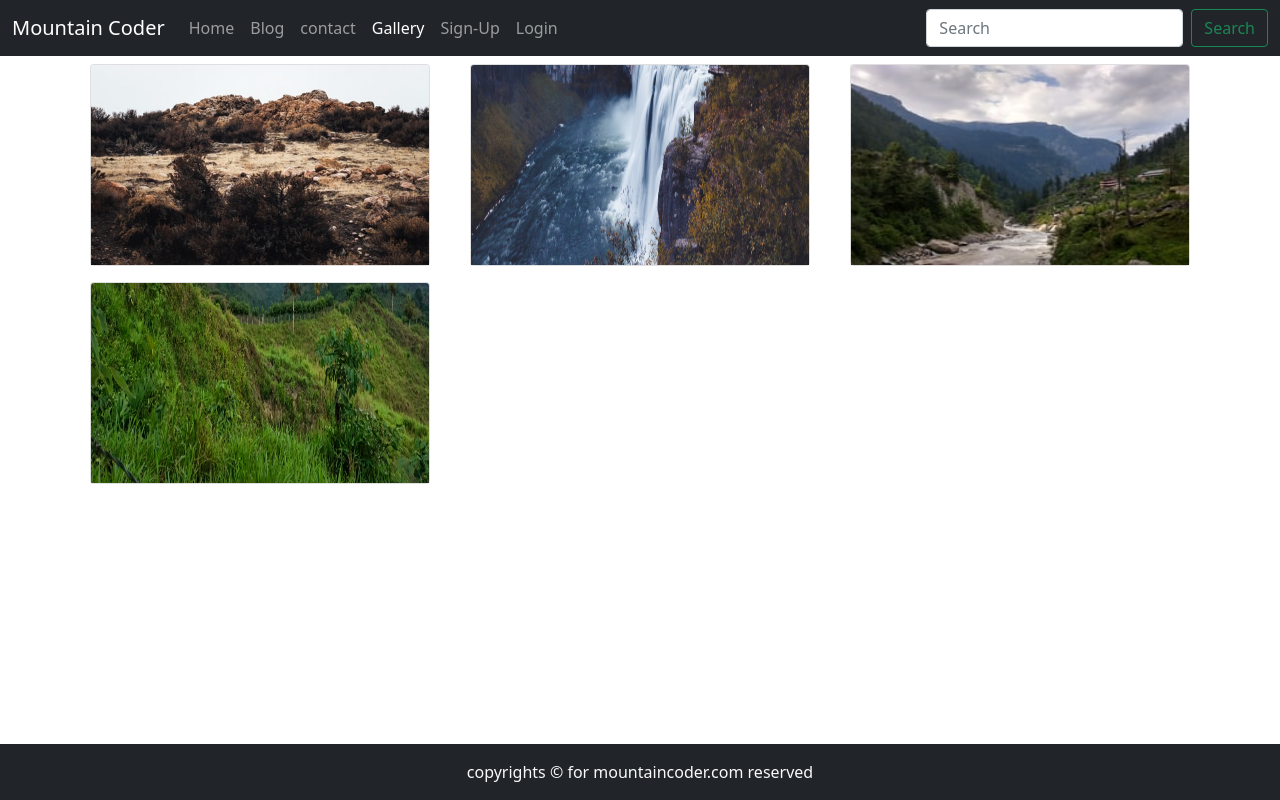
After one commit to akash7516/mountaincoder, a Django app: page /gallery/ in a window 1280 px wide. The commit adds this page. Run offline with Django 3.2, Linux system fonts and the light colour scheme; data comes from the database, SQL or seed files in the repository; both versions use the stored data as it was after the commit.

Commit message:
gallery option added

```diff
--- a/blog/admin.py
+++ b/blog/admin.py
@@ -1,5 +1,5 @@
 from django.contrib import admin
-from blog.models import Blog, Contact, Signup
+from blog.models import Blog, Contact, Signup, Photo
 # Register your models here.
 
 
@@ -13,6 +13,6 @@ class BlogAdmin(admin.ModelAdmin):
 admin.site.register(Blog,BlogAdmin)
 
 
-
+admin.site.register(Photo)
 admin.site.register(Contact)
 admin.site.register(Signup)
--- a/blog/models.py
+++ b/blog/models.py
@@ -34,3 +34,7 @@ class Signup(models.Model):
 
     def __str__(self):
         return self.name
+
+class Photo(models.Model):
+
+    Pic=models.ImageField(upload_to="imagefolder")
--- a/blog/urls.py
+++ b/blog/urls.py
@@ -16,6 +16,9 @@ Including another URLconf
 from django.contrib import admin
 from django.urls import path, include
 from blog import views
+from django.conf import settings
+from django.conf.urls.static import static
+
 
 urlpatterns = [
 
@@ -25,5 +28,6 @@ urlpatterns = [
     path('blogpost/<str:slug>', views.blogpost, name='blogpost'),
     path('contact/', views.contact, name='contact'),
     path('signup/', views.signup, name='signup'),
-    path('login/', views.login, name='login')
-]
+    path('login/', views.login, name='login'),
+    path('gallery/', views.gallery, name='gallery')
+]+ static(settings.MEDIA_URL, document_root=settings.MEDIA_ROOT)
--- a/blog/views.py
+++ b/blog/views.py
@@ -1,6 +1,6 @@
 from django.shortcuts import render, HttpResponseRedirect, HttpResponse
 from blog import models
-from blog.models import Blog,Contact,Signup
+from blog.models import Blog,Contact,Signup,Photo
 from django.db.models import Q
 
 
@@ -51,6 +51,10 @@ def contact(request):
         instance.save()
 
     return render(request,"contact.html")
+def gallery(request):
+    ph=Photo.objects.all()
+
+    return render(request,"gallery.html",{"ph":ph})
 def search(request):
     return render(request,"search.html")
 def signup(request):
--- a/mountaincoder/settings.py
+++ b/mountaincoder/settings.py
@@ -120,3 +120,5 @@ USE_TZ = True
 STATIC_URL = '/static/'
 
 STATICFILES_DIRS=[BASE_DIR,'static']
+MEDIA_URL = '/media/'
+MEDIA_ROOT = BASE_DIR/ 'media'
--- a/templates/base.html
+++ b/templates/base.html
@@ -29,12 +29,16 @@
         <li class="nav-item">
           <a class="nav-link {% block activecontact %}{% endblock activecontact %}" href="/contact">contact</a>
         </li>
+        <li class="nav-item">
+          <a class="nav-link {% block activegallery %}{% endblock activegallery %}" href="/gallery">Gallery</a>
+        </li>
          <li class="nav-item">
           <a class="nav-link {% block activesign %}{% endblock activesign %}" href="/signup">Sign-Up</a>
         </li>
         <li class="nav-item">
           <a class="nav-link {% block activelogin %}{% endblock activelogin %}" href="/login">Login</a>
         </li>
+
 
 
       </ul>
--- /dev/null
+++ b/templates/gallery.html
@@ -0,0 +1,22 @@
+{% extends 'base.html' %}
+{% block activegallery %}active{% endblock activegallery %}
+{% block title %}Gallery{% endblock title %}
+{% block body %}
+
+
+   <div class="container">
+        <div class="row">
+            {% for image in ph %}
+            <div class="col-sm-4">
+                <div class="card m-2">
+                    <img src="{{image.Pic.url}}" alt="" class="card-img-top" height="200px">
+                </div>
+
+            </div>
+            {% endfor %}
+        </div>
+   </div>
+
+
+
+{% endblock body %}
```
Also changed, not shown: blog/migrations/0010_photo.py (added), blog/migrations/0011_auto_20210304_0938.py (added), db.sqlite3, media/imagefolder/WIN_20190531_14_51_21_Pro.jpg (added), media/imagefolder/img_tracking.jpg (added), media/imagefolder/photo-mountain2.jpg (added), media/imagefolder/photo-mountain3.jpg (added), media/imagefolder/photo-upcoming-event.jpg (added).
